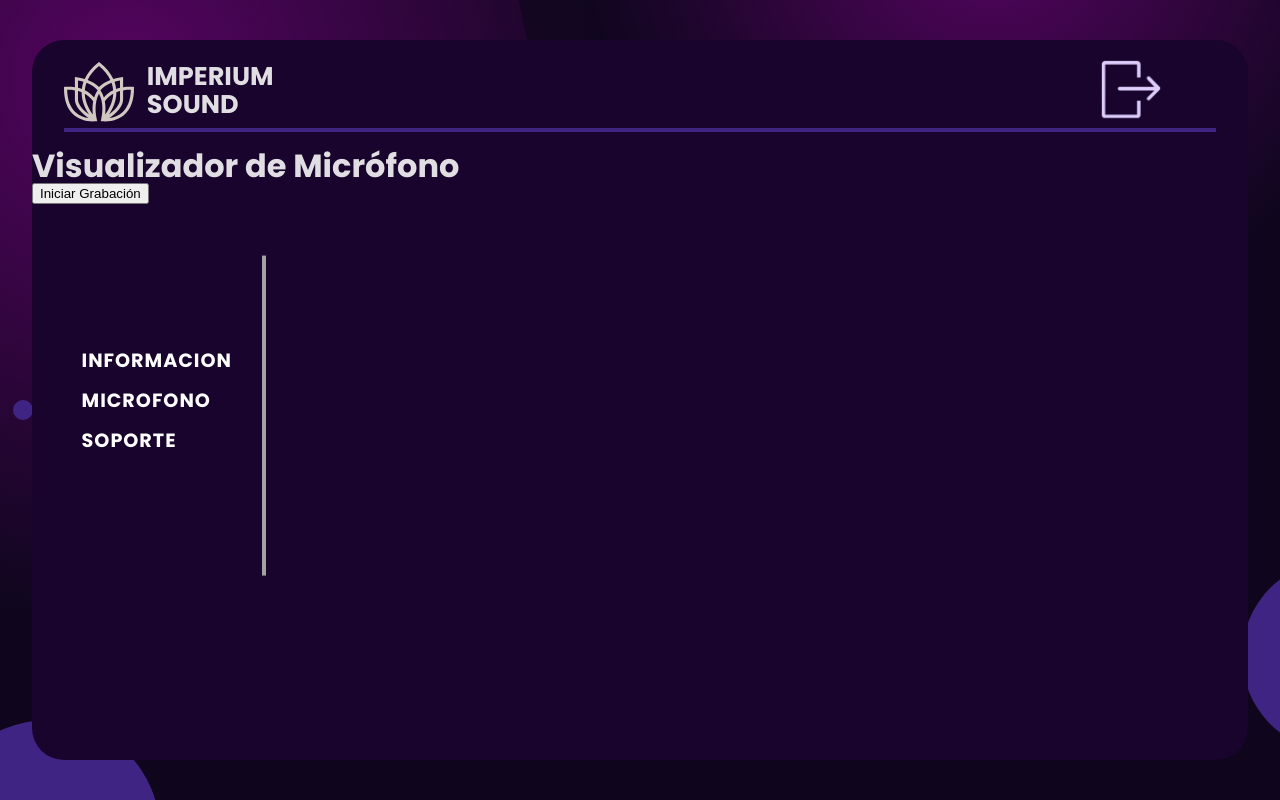
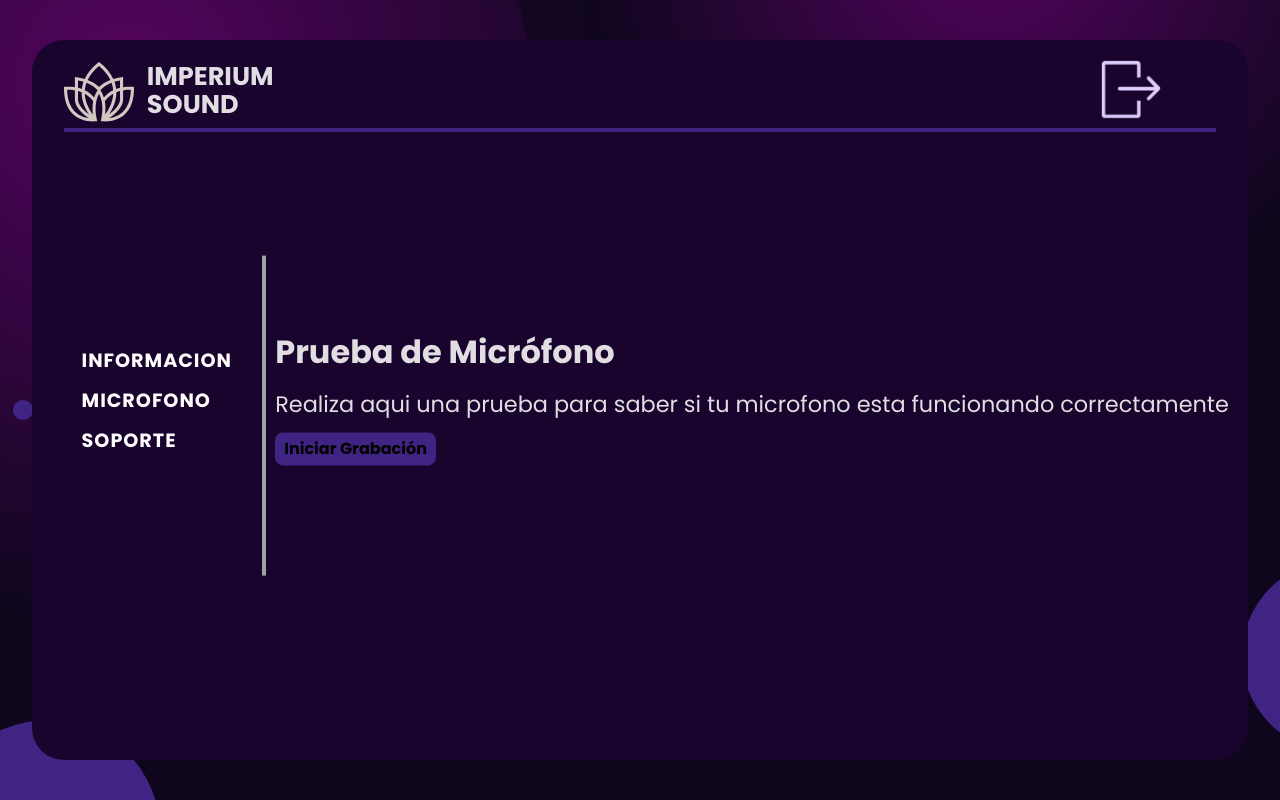
Before and after one commit to xMDxKevin/ImperiumSound-frontend, a React (Vite) app: page /microConfig in a window 1280 px wide. Built offline with nearby package versions, Linux system fonts and the light colour scheme.

Commit message:
Se agrega funcionalidad y estilo al microfono

```diff
--- a/src/componetes/MicroPrueba.tsx
+++ b/src/componetes/MicroPrueba.tsx
@@ -52,12 +52,12 @@ const AudioRecorder: React.FC = () => {
 
     return (
         <div>
-            <button onClick={isRecording ? stopRecording : startRecording}>
+            <button id='BtnMicP' onClick={isRecording ? stopRecording : startRecording}>
                 {isRecording ? 'Detener Grabación' : 'Iniciar Grabación'}
             </button>
             {audioURL && (
                 <div>
-                    <button onClick={playAudio}>Reproducir Audio Grabado</button>
+                    <button id='BtnMicP' onClick={playAudio}>Reproducir Audio Grabado</button>
                 </div>
             )}
         </div>
--- a/src/paginas/MicroUP.tsx
+++ b/src/paginas/MicroUP.tsx
@@ -10,8 +10,9 @@ function MicroUP (){
     <UpsiteUser/>
     <div className="ContainerContenidoUser">
         <NavUser/>
-        <div>
-            <h1>Visualizador de Micrófono</h1>
+        <div className="ContainerTxtMic">
+            <h1>Prueba de Micrófono</h1>
+            <p id="txtMicUp">Realiza aqui una prueba para saber si tu microfono esta funcionando correctamente</p>
             <MicrophoneVisualizer></MicrophoneVisualizer>
         </div>
     </div>
--- a/src/styles/User.css
+++ b/src/styles/User.css
@@ -92,6 +92,30 @@
     font-size: 1em;
     margin-top: -0.5em;
 }
+.ContainerTxtMic{
+    position: absolute;
+    top: 50%;
+    left: 20%;
+    transform: translate(-0%, -50%);
+
+}
+#txtMicUp{
+    margin-top: 1em;
+}
+#BtnMicP{
+    background-color: #402484;
+    border: 0.2em solid #402484;
+    border-radius: 0.5em;
+    font-family: "Poppins", sans-serif;
+    font-weight: bold;
+    font-size: 1em;
+    margin-top: 1em;
+    margin-right: 1em;
+}
+#BtnMicP:hover{
+    color: #d98df0;
+    cursor: pointer;
+}
 @media (min-width: 1600px){
 
 .Linea{
```
